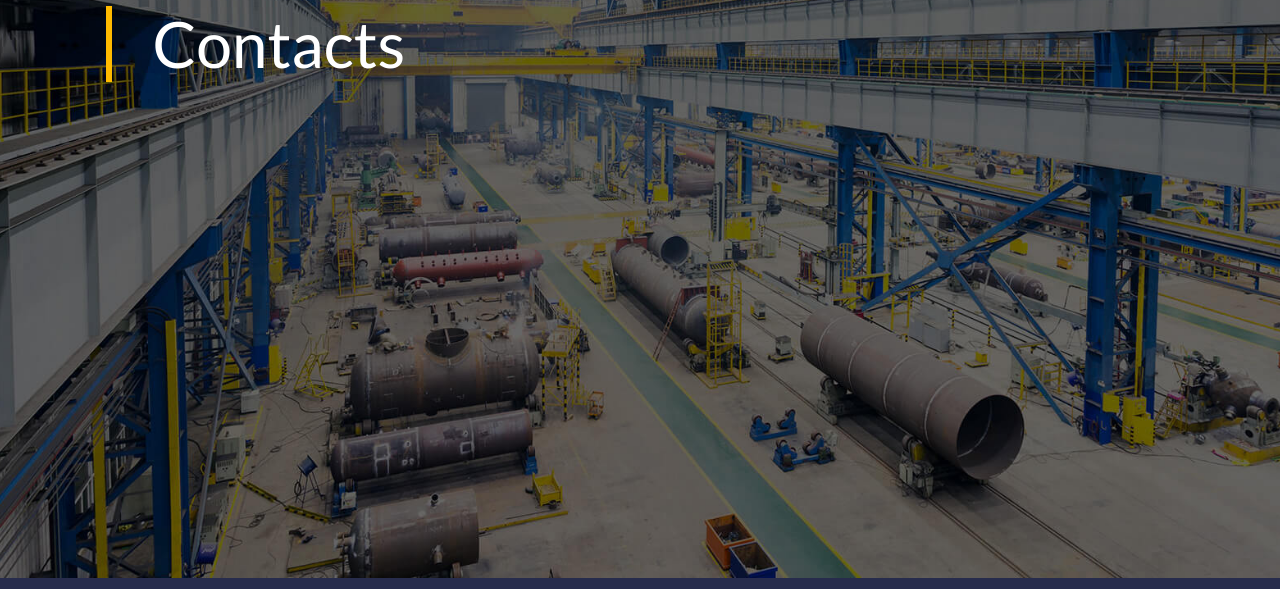
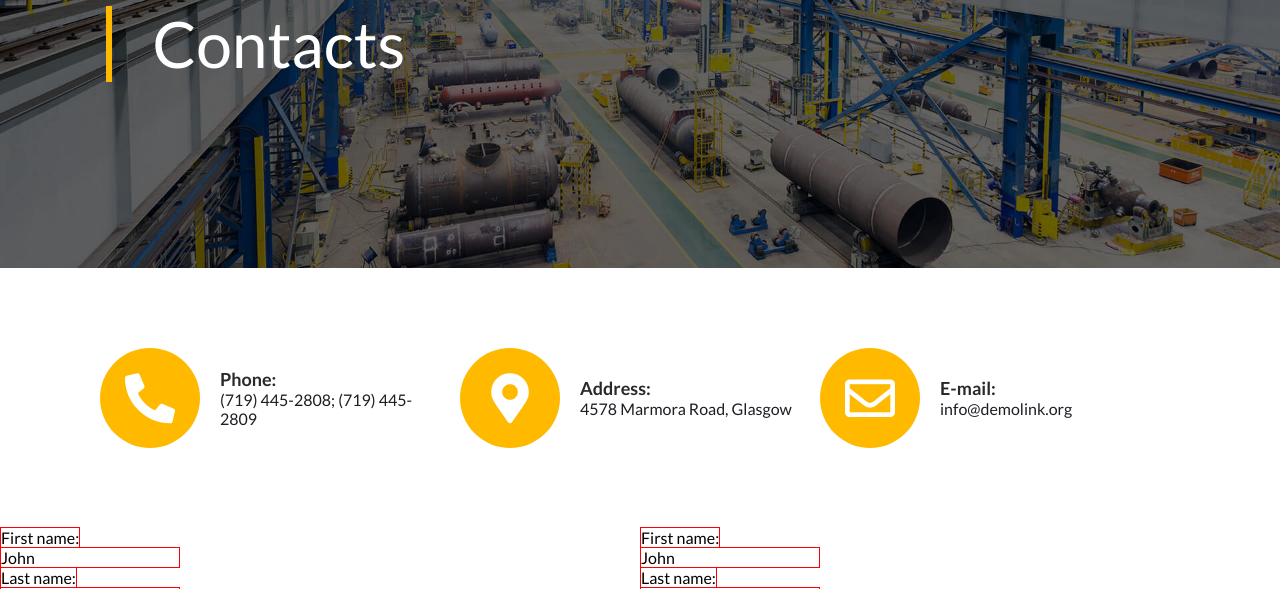
Before and after one commit to mehdislymnv/PragmatechFoundationProject, a plain HTML site: page Myprojects/template-Fabricator/Contacts.html in a window 1280 px wide. Shown: the part 296-885 px from the top of the page. Drawn offline with Linux system fonts and the light colour scheme.

Commit message:
Contacts seyfesinde form sectionu elave edildi  form sectionunun bir divi style verildi form hisseiniin html sisdemi cixarildi

```diff
--- a/Myprojects/template-Fabricator/Contacts.html
+++ b/Myprojects/template-Fabricator/Contacts.html
@@ -86,7 +86,68 @@
         </div>
 
     </section>
+    <section id="form">
+       <div class=".container ">
+           <div class="row row-form ">
+              <div class="col-4 ">
+                <div class="form-icon">
+                    <i class="fas fa-phone-alt"></i>
+                </div>
+                <div class="form-contact">
+                    <h6>Phone: </h6>
+                    <span>(719) 445-2808; (719) 445-2809</span>
 
+                </div>
+
+
+              </div>
+              <div class="col-4 ">
+                <div class="form-icon">
+                    <i class="fas fa-map-marker-alt"></i>
+                </div>
+                <div class="form-contact">
+                    <h6>Address: </h6>
+                    <span>4578 Marmora Road, Glasgow</span>
+
+                </div>
+
+              </div>
+              <div class="col-4 ">
+                  <div class="form-icon">
+                      <i class="far fa-envelope"></i>
+                    </div>
+
+                    <div class="form-contact">
+                        <h6>E-mail:</h6>
+                        <span>info@demolink.org</span>
+
+                    </div>
+
+              </div>
+           </div>
+           <div class="row">
+               <div class="col-6">
+                <form class="forms-boxed">
+                    <label  for="fname">First name:</label><br>
+                    <input type="text" id="fname" name="fname" value="John"><br>
+                    <label for="lname">Last name:</label><br>
+                    <input type="text" id="lname" name="lname" value="Doe">
+                  </form>
+
+               </div>
+               <div class="col-6">
+                <form class="forms-boxed">
+                    <label  for="fname">First name:</label><br>
+                    <input type="text" id="fname" name="fname" value="John"><br>
+                    <label for="lname">Last name:</label><br>
+                    <input type="text" id="lname" name="lname" value="Doe">
+                  </form>
+
+               </div>
+
+           </div>
+       </div>
+    </section>
     <!--Head info-->
     <header id="header">
         <div class="header-info">
--- a/Myprojects/template-Fabricator/css/Contacts.css
+++ b/Myprojects/template-Fabricator/css/Contacts.css
@@ -181,7 +181,7 @@ img {
 
 /*slider section*/
 #slider{
-	height: 820px;
+	height: 510px;
     background: url(/Myprojects/template-Fabricator/img/slider-backraund.jpg) center center no-repeat;
 	background-attachment: fixed;
 	background-size:cover;
@@ -219,3 +219,47 @@ img {
 	padding:0 0 0 40px;
 	margin-left:60px ;
 }
+
+/*Start CONTACTS*/
+
+.form-icon{
+
+	background: #FFBA00;
+	padding: 25px;
+	border-radius: 50%;
+
+
+}
+.fa-map-marker-alt{
+
+	width: 50px;
+}
+.fa-map-marker-alt::before{
+	display: flex;
+	justify-content: center;
+}
+.form-icon i{
+	color:white;
+	font-size: 50px;
+}
+
+.col-4 h6{
+	font-weight: 600;
+	color: #292929;
+	font-size: 18px;
+
+}
+.col-4 span{
+	color: #1e1d24;
+}
+.form-contact {
+	margin: auto 20px;
+
+}
+.row-form{
+	margin: 80px 100px;
+
+}
+.forms-boxed label ,input{
+	border: 1px solid red;
+}
--- a/Myprojects/template-Fabricator/css/layout.css
+++ b/Myprojects/template-Fabricator/css/layout.css
@@ -10,7 +10,7 @@
 .row {
     display: flex;
     justify-content: space-between;
-    margin-top: 30px;
+
 }
 
 .col-1 {
@@ -28,6 +28,8 @@
 
 .col-4 {
     width: calc(100%/12*4);
+
+    display: inline-flex;
 }
 
 .col-5 {
```
